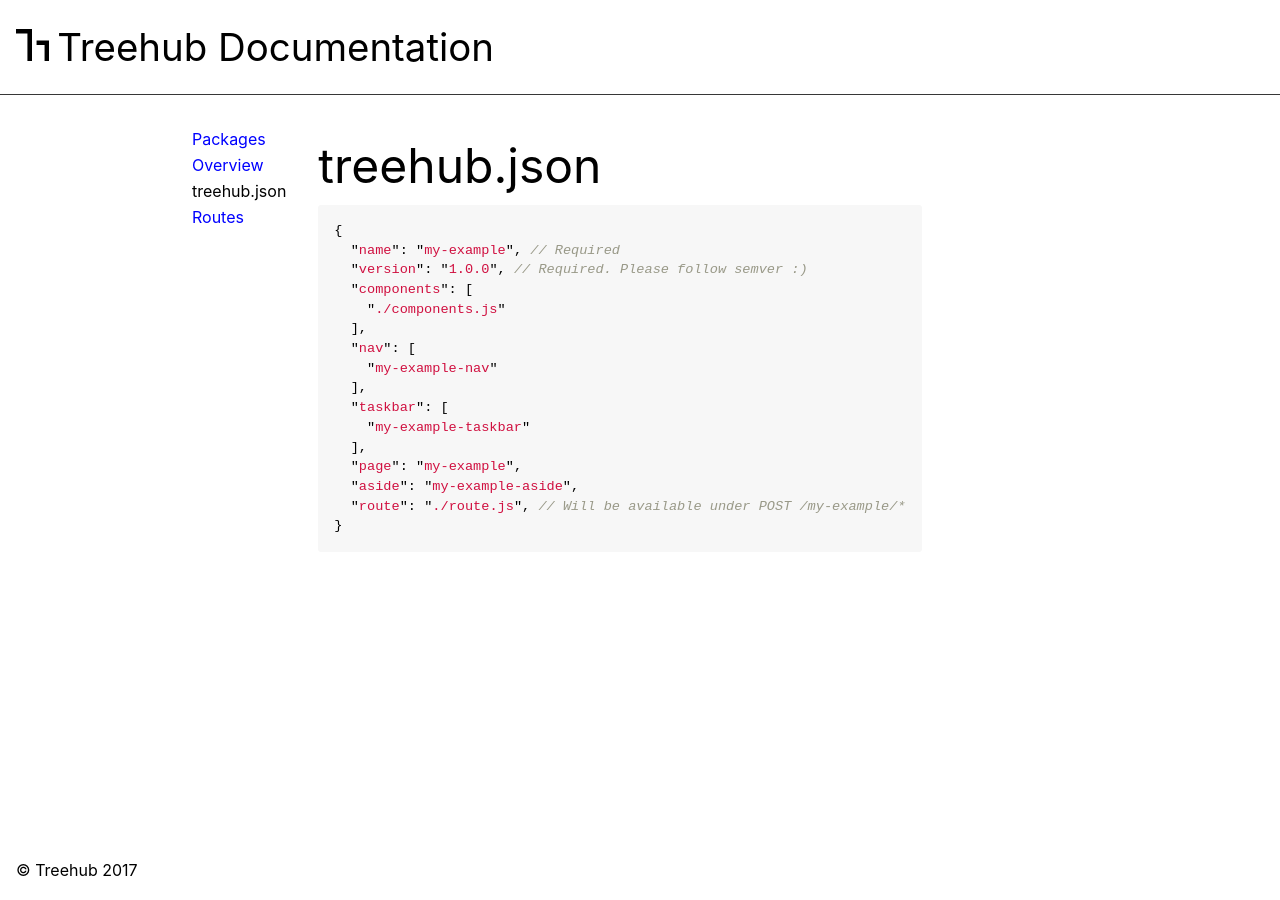
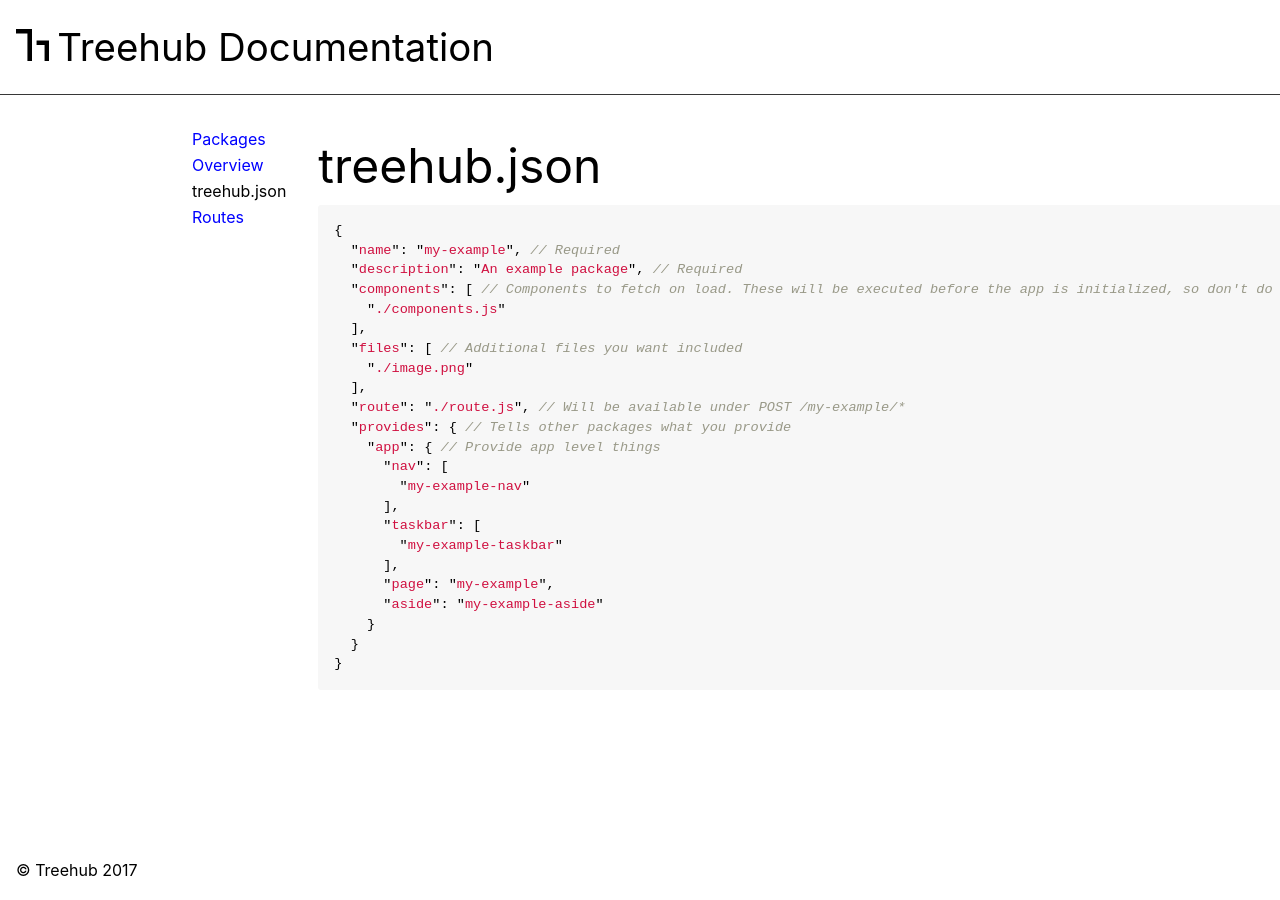
Before and after one commit to treehub-com/docs, a Jekyll site: the page built from _packages/treehub-json.md, in a window 1280 px wide. Built offline with Jekyll 4.4.1, drawn with Linux system fonts in a browser that asks for light colours; comment, search, counter and statistics services are not loaded.

Commit message:
document new treehub.json structure; closes #1

`````diff
--- a/_packages/treehub-json.md
+++ b/_packages/treehub-json.md
@@ -7,18 +7,25 @@ order: 50
 ````javascript
 {
   "name": "my-example", // Required
-  "version": "1.0.0", // Required. Please follow semver :)
-  "components": [
+  "description": "An example package", // Required
+  "components": [ // Components to fetch on load. These will be executed before the app is initialized, so don't do work in them
     "./components.js"
   ],
-  "nav": [
-    "my-example-nav"
+  "files": [ // Additional files you want included
+    "./image.png"
   ],
-  "taskbar": [
-    "my-example-taskbar"
-  ],
-  "page": "my-example",
-  "aside": "my-example-aside",
   "route": "./route.js", // Will be available under POST /my-example/*
+  "provides": { // Tells other packages what you provide
+    "app": { // Provide app level things
+      "nav": [
+        "my-example-nav"
+      ],
+      "taskbar": [
+        "my-example-taskbar"
+      ],
+      "page": "my-example",
+      "aside": "my-example-aside"
+    }
+  }
 }
 ````
`````
